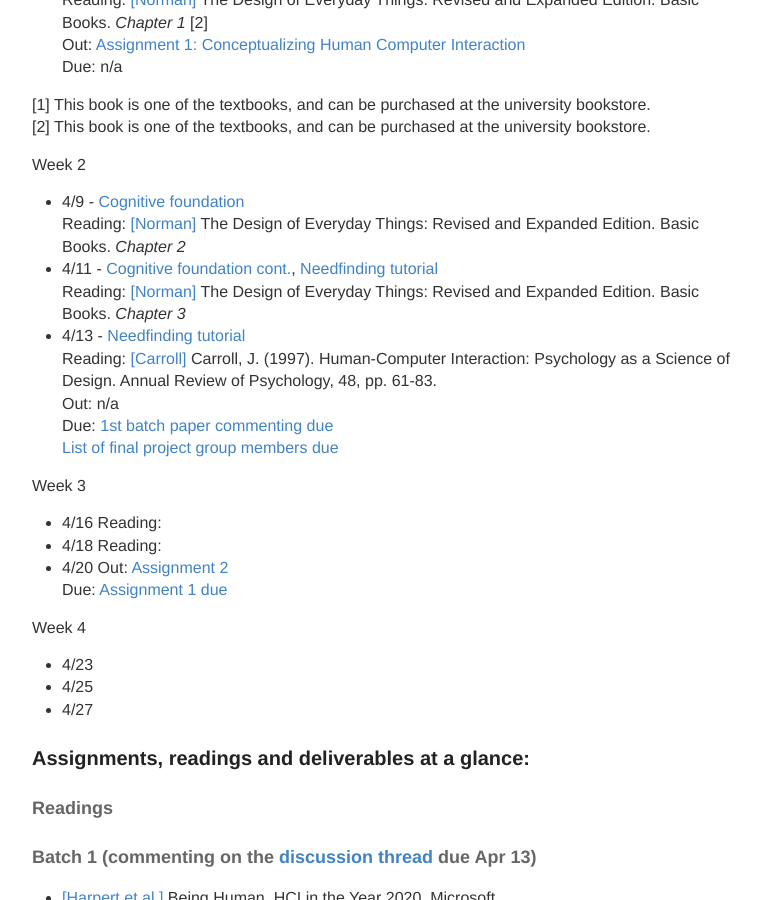
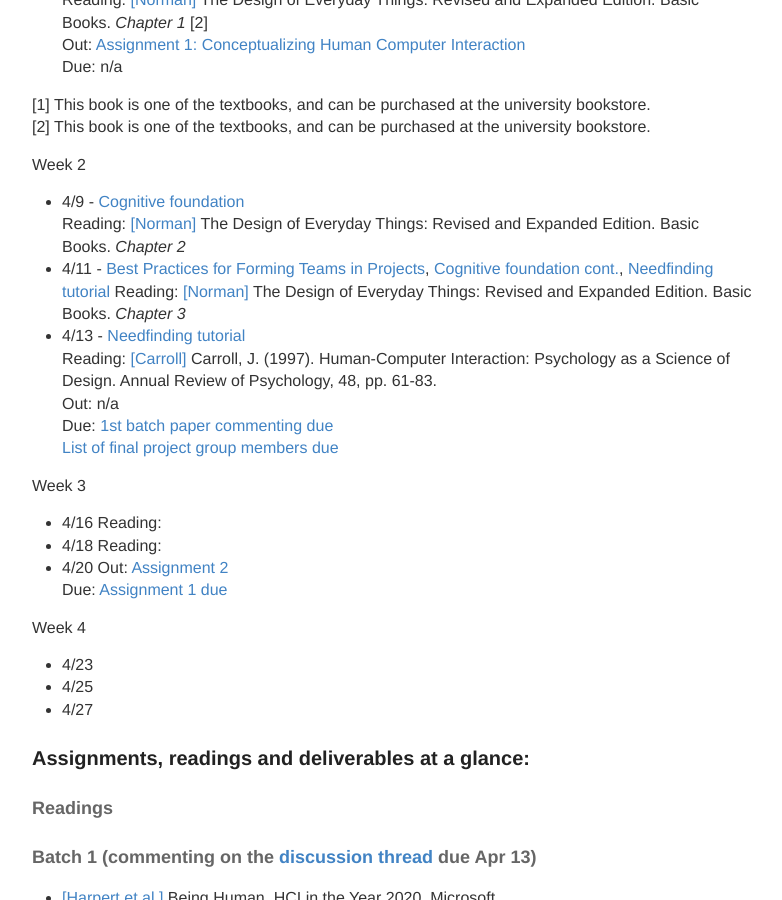
Before and after one commit to hciwang/hciwang.github.io, a Jekyll site: the page built from _posts/2018-3-25-lectures.md, in a window 1280 px wide and 900 px high, scrolled down 529 px. Shown: the whole window, without its empty margins (248-1030 px from the left). Built offline with Jekyll 4.4.1, drawn with Linux system fonts in a browser that asks for light colours.

Commit message:
discussion1

```diff
--- a/_posts/2018-3-25-lectures.md
+++ b/_posts/2018-3-25-lectures.md
@@ -21,7 +21,7 @@
 Week 2
 - 4/9 - [Cognitive foundation](https://canvas.ucdavis.edu/files/3250608/download?download_frd=1)
 Reading: [[Norman]](https://www.basicbooks.com/titles/don-norman/the-design-of-everyday-things/9780465050659/) The Design of Everyday Things: Revised and Expanded Edition. Basic Books. *Chapter 2*
-- 4/11 - [Cognitive foundation cont.](https://canvas.ucdavis.edu/files/3250608/download?download_frd=1), [Needfinding tutorial]()
+- 4/11 - [Best Practices for Forming Teams in  Projects](https://canvas.ucdavis.edu/files/3200068/download?download_frd=1), [Cognitive foundation cont.](https://canvas.ucdavis.edu/files/3250608/download?download_frd=1), [Needfinding tutorial]()
 Reading: [[Norman]](https://www.basicbooks.com/titles/don-norman/the-design-of-everyday-things/9780465050659/) The Design of Everyday Things: Revised and Expanded Edition. Basic Books. *Chapter 3*
 - 4/13 - [Needfinding tutorial]()
 Reading: [[Carroll]](https://canvas.ucdavis.edu/files/3250636/download?download_frd=1) Carroll, J. (1997). Human-Computer Interaction: Psychology as a Science of Design. Annual Review of Psychology, 48, pp. 61-83.
```
